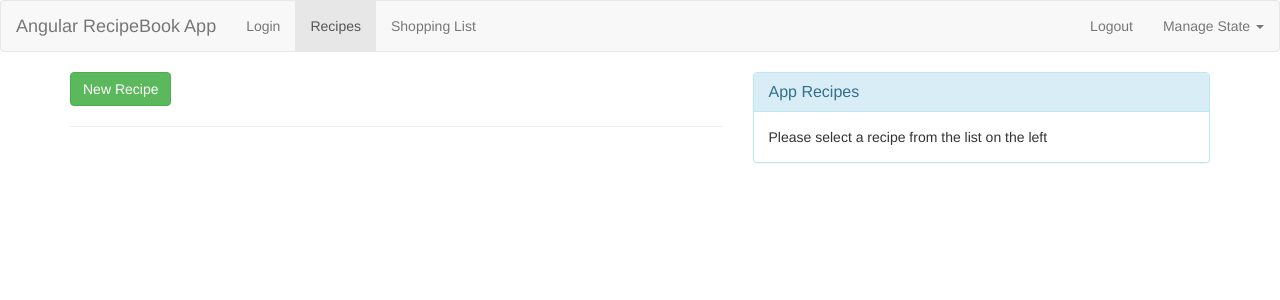
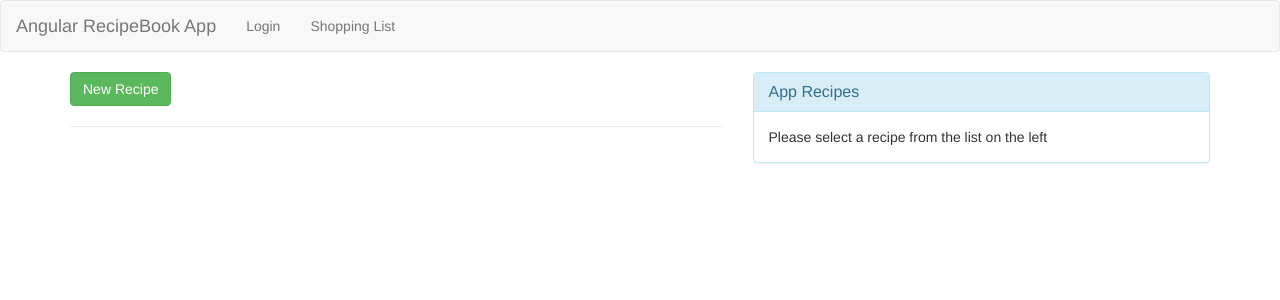
Before and after one commit to latimercaleb/Angular-Recipe-Book, an Angular app in the folder Recipe-Book/: page /recipes in a window 1280 px wide. Shown: the top 300 px of the page. Built offline with nearby package versions, Linux system fonts and the light colour scheme.

Commit message:
Adding tracking for user login state

```diff
--- a/Recipe-Book/src/app/app.module.ts
+++ b/Recipe-Book/src/app/app.module.ts
@@ -25,7 +25,7 @@ import { Loader } from './shared/loader.component';
 
 
 const routeArr: Routes = [
-  {path: '', redirectTo: '/recipes', pathMatch: 'full'},
+  {path: '', redirectTo: '/login', pathMatch: 'full'},
   {path: 'recipes', component:RecipesComponent, children: [
     {path: '', component:RecipePlaceholderComponent },
     {path: 'new', component: RecipeEditComponent},
--- a/Recipe-Book/src/app/header/header.component.html
+++ b/Recipe-Book/src/app/header/header.component.html
@@ -5,15 +5,15 @@
     </div>
     <div class='navbar-default'>
       <ul class='nav navbar-nav'>
-        <li routerLinkActive='active'><a routerLink='/login'>Login</a></li>
-        <li routerLinkActive='active'><a routerLink='/recipes'>Recipes</a></li>
+        <li routerLinkActive='active' *ngIf='!loggedIn'><a routerLink='/login'>Login</a></li>
+        <li routerLinkActive='active' *ngIf='loggedIn'><a routerLink='/recipes'>Recipes</a></li>
         <li routerLinkActive='active'><a routerLink='/shopping-list'>Shopping List</a></li>
       </ul>
       <ul class='nav navbar-nav navbar-right'>
-        <li>
+        <li *ngIf='loggedIn'>
           <a>Logout</a>
         </li>
-        <li class='dropdown' appDropdown>
+        <li class='dropdown' appDropdown *ngIf='loggedIn'>
           <a class='dropdown-toggle' role='button'>Manage State <span class='caret'></span></a>
           <ul class='dropdown-menu'>
             <li><a (click)='onSave()'>Save Data</a></li>
--- a/Recipe-Book/src/app/header/header.component.ts
+++ b/Recipe-Book/src/app/header/header.component.ts
@@ -1,5 +1,7 @@
-import { Component, OnInit, Output, EventEmitter} from '@angular/core';
+import { Component, OnInit, OnDestroy} from '@angular/core';
 import { RecipeDataService } from '../shared/recipeData.service';
+import { AuthService } from '../auth/auth.service';
+import { Subscription } from 'rxjs';
 
 @Component({
   selector: 'app-header',
@@ -8,11 +10,19 @@ import { RecipeDataService } from '../shared/recipeData.service';
 })
 export class HeaderComponent implements OnInit {
   showList: boolean;
+  private userSubscription: Subscription;
+  loggedIn: boolean;
   // @Output() listChanged = new EventEmitter <{listState: boolean}>();
-  constructor(private dataService: RecipeDataService) { }
+  constructor(private dataService: RecipeDataService, private authService: AuthService) { }
 
   ngOnInit() {
     this.showList = false;
+    this.loggedIn = false
+    this.userSubscription = this.authService.user.subscribe(
+      user => {
+        this.loggedIn = !user ? false : true;
+      }
+    );
   }
 
   onSave(){
@@ -25,6 +35,10 @@ export class HeaderComponent implements OnInit {
     this.dataService.getRecipeData().subscribe();
   }
 
+  ngOnDestroy(){
+    this.userSubscription.unsubscribe();
+  }
+
   // No longer needed, routing handled by router instead of click events
   // changeListVisibility(arg: boolean){
   //   this.showList = arg;
```
